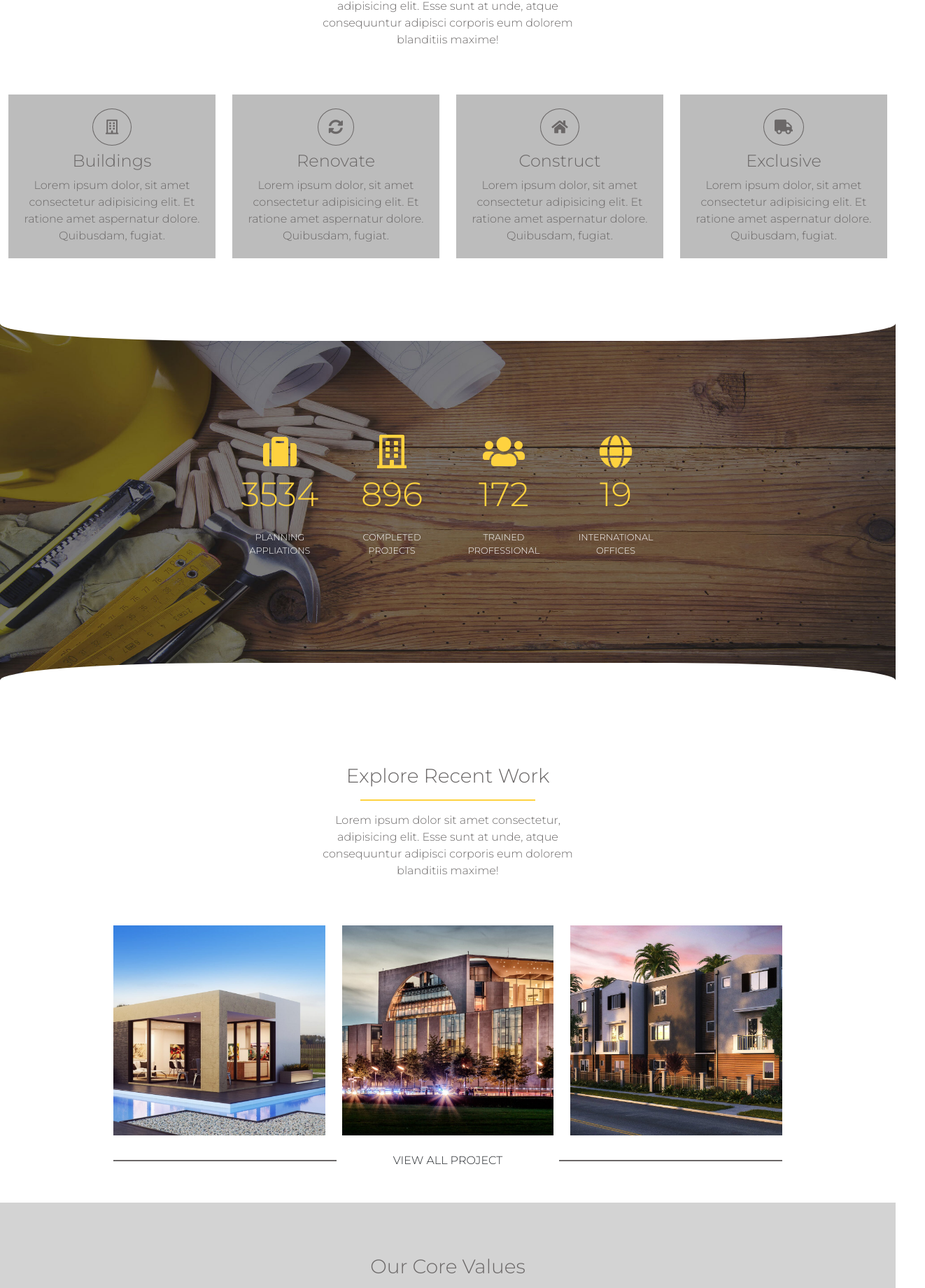
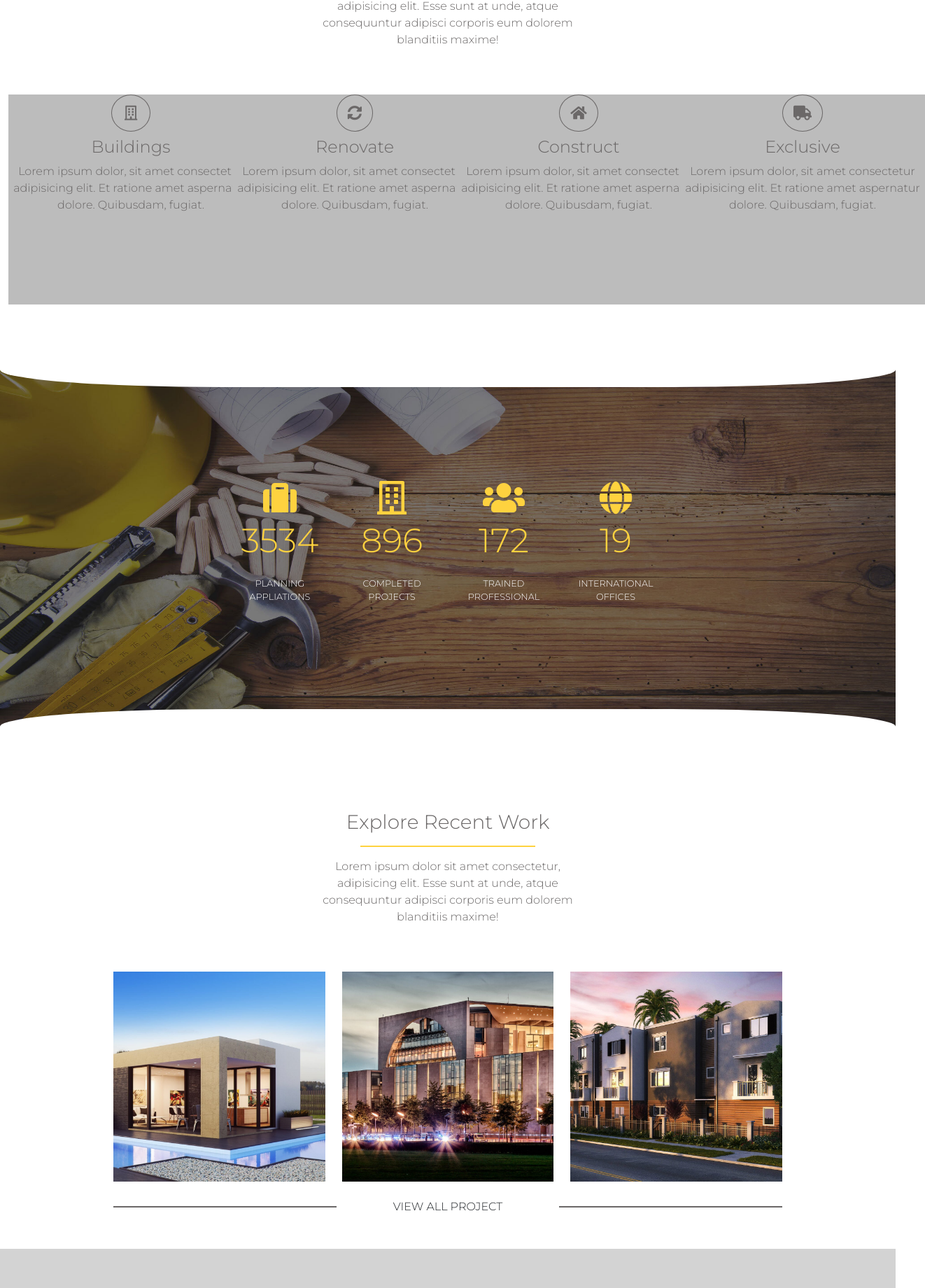
Before and after one commit to NicolaL95/proj-html-vuejs, a Vue app: page / in a window 1280 px wide. Shown: the part 1115-2955 px from the top of the page at 70% size, 1322 px wide, since content can reach past the window. Built offline with nearby package versions, Linux system fonts and the light colour scheme.

Commit message:
Complete cards&button hover

```diff
--- a/src/App.vue
+++ b/src/App.vue
@@ -36,18 +36,26 @@ export default {
 .quote_button {
   background-color: #fed23f;
   color: #6b6868;
+  transition: background-color 0.3s;
+}
+
+.quote_button_l {
+  background-color: #ffe07b;
+  color: #6b6868;
+  transition: background-color 0.3s;
 }
 
 .bw_button {
   color: white;
   background-color: #31312f;
+  transition: background-color 0.3s;
 }
 
 .button_size {
   padding: 10px 40px;
 }
 
-/* text */
+/* TEXT */
 .lg_text {
   color: #6b6868;
 }
@@ -58,4 +66,20 @@ export default {
 .mw_17 {
   max-width: 1700px !important;
 }
+
+/* HOVER */
+.quote_button:hover,
+.quote_button_l:hover {
+  background-color: #31312f;
+  color: white;
+}
+
+.bw_button:hover {
+  background-color: #fed23f;
+  color: #6b6868;
+}
+
+.free_quote:hover {
+  background-color: white;
+}
 </style>
--- a/src/components/Card.vue
+++ b/src/components/Card.vue
@@ -3,7 +3,17 @@
     <div class="container mw_17">
       <div class="row">
         <div class="col-3" v-for="(card, index) in cardGenerator" :key="index">
-          <div class="card_container text-center lg_text bc_bg">
+          <div class="card_container text-center position-relative">
+            <div
+              class="
+                card_container_frontdrop
+                lg_text
+                w-100
+                h-100
+                position-absolute
+                abs_center
+              "
+            >
               <div class="icon_b">
                 <i :class="cardGenerator[index].icon"></i>
               </div>
@@ -12,6 +22,17 @@
                 Lorem ipsum dolor, sit amet consectetur adipisicing elit. Et
                 ratione amet aspernatur dolore. Quibusdam, fugiat.
               </p>
+            </div>
+            <div class="card_container_backdrop position-absolute abs_center">
+              <h5>{{ cardGenerator[index].backTitle }}</h5>
+              <p>
+                Lorem ipsum dolor, sit amet consectetur adipisicing elit. Et
+                ratione amet aspernatur dolore. Quibusdam, fugiat.
+              </p>
+              <button class="border-0 quote_button_l button_size">
+                GET QUOTE
+              </button>
+            </div>
           </div>
         </div>
       </div>
@@ -27,15 +48,18 @@ export default {
         {
           icon: "far fa-building i_c",
           name: "Buildings",
+          backTitle: "ARTFULLY CRAFTED",
         },
-        { icon: "fas fa-sync-alt", name: "Renovate" },
+        { icon: "fas fa-sync-alt", name: "Renovate", backTitle: "FRESHLY NEW" },
         {
           icon: "fas fa-home",
           name: "Construct",
+          backTitle: "PERFECT LINES",
         },
         {
           icon: "fas fa-truck",
           name: "Exclusive",
+          backTitle: "PLANNING",
         },
       ],
     };
@@ -45,7 +69,10 @@ export default {
 
 <style lang="scss">
 .card_container {
+  width: 350px;
+  height: 300px;
   padding: 20px;
+  background-color: #bcbcbc;
   .icon_b {
     display: inline-block;
     font-size: 1.3rem;
@@ -57,7 +84,22 @@ export default {
     padding: 0 3px;
   }
 }
-.bc_bg {
-  background-color: #bcbcbc;
+/* BACKDROP CARD */
+.card_container_backdrop {
+  visibility: hidden;
+}
+
+/* HOVER */
+
+.card_container:hover {
+  background-color: #fed23f;
+}
+
+.card_container:hover > .card_container_frontdrop {
+  visibility: hidden;
+}
+
+.card_container:hover > .card_container_backdrop {
+  visibility: visible;
 }
 </style>
--- a/src/components/Header.vue
+++ b/src/components/Header.vue
@@ -49,6 +49,11 @@ export default {};
       a {
         text-decoration: none;
         color: #6b6868;
+        transition: color 0.2s;
+      }
+      /* HOVER */
+      a:hover {
+        color: #fed23f;
       }
     }
   }
--- a/src/components/Main.vue
+++ b/src/components/Main.vue
@@ -57,19 +57,39 @@
     </div>
     <div class="img_container container">
       <div class="row">
-        <div class="col-4">
+        <div class="col-4 position-relative">
+          <div class="bg_gold">
             <img
               class="w-100 img_size"
               src="../assets/project1.jpg"
               alt="Home image"
             />
+            <div class="backdrop_image abs_center position-absolute w-100">
+              <div class="icons_hovered">
+                <i class="fas fa-link rounded-circle"></i>
+                <i class="fas fa-search rounded-circle"></i>
+                <h5>Florida Heath Facility</h5>
+                <p>Commerial</p>
               </div>
-        <div class="col-4">
+            </div>
+          </div>
+        </div>
+        <div class="col-4 position-relative">
+          <div class="bg_gold">
             <img
               class="w-100 img_size"
               src="../assets/project2.jpg"
               alt="Home image"
             />
+            <div class="backdrop_image abs_center position-absolute w-100">
+              <div class="icons_hovered">
+                <i class="fas fa-link rounded-circle"></i>
+                <i class="fas fa-search rounded-circle"></i>
+                <h5>Florida Heath Facility</h5>
+                <p>Commerial</p>
+              </div>
+            </div>
+          </div>
         </div>
         <div class="col-4">
           <img
@@ -450,5 +470,31 @@ export default {
   .text_left {
     text-align: left;
   }
+
+  /* HOVER */
+  .bg_gold {
+    background-color: #fed23f;
+  }
+  .backdrop_image {
+    visibility: hidden;
+    .icons_hovered {
+      i {
+        color: #fed23f;
+        padding: 10px;
+        background-color: white;
+        margin-left: 12px;
+      }
+    }
+    p,
+    h5 {
+      color: white;
+    }
+  }
+  .img_container:hover img {
+    visibility: hidden;
+  }
+  .img_container:hover .backdrop_image {
+    visibility: visible;
+  }
 }
 </style>
```
Lines whose indentation alone changed are shown as unchanged.
